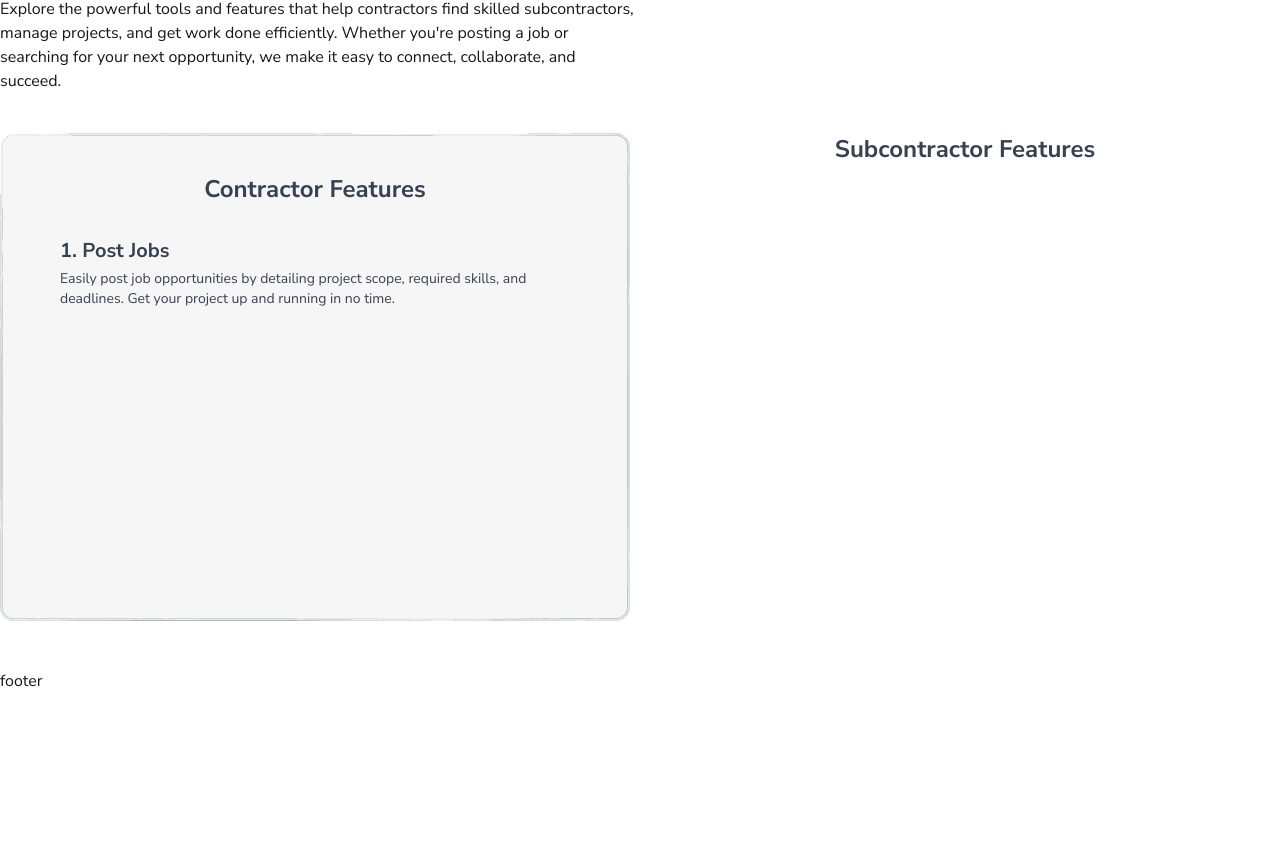
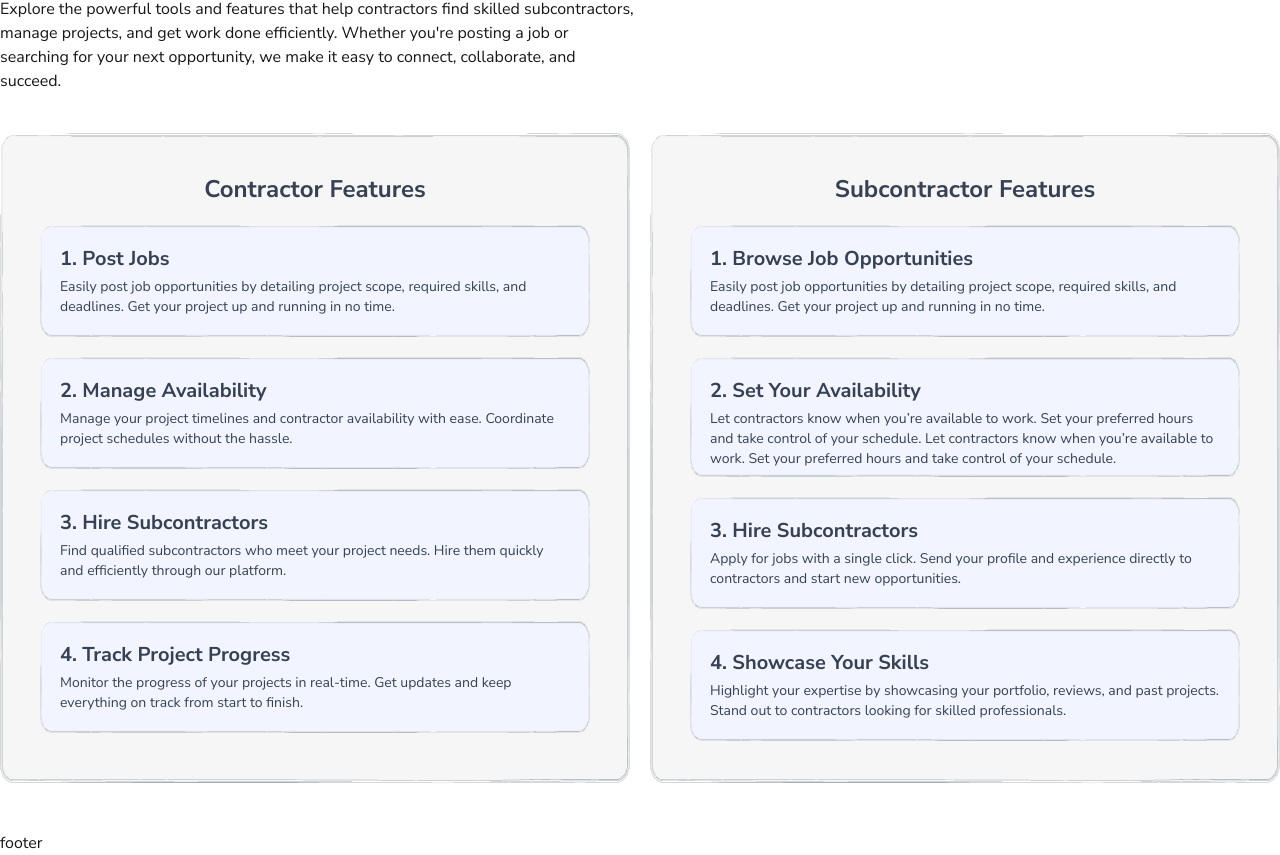
Before and after one commit to sparktechagency/Custom-Website-Spark-flow, a Next.js app: page / in a window 1280 px wide. Shown: the part 3273-4128 px from the top of the page. Before the commit the page ends 3966 px from the top, so only its background shows below. Built offline with nearby package versions, Linux system fonts and the light colour scheme.

Commit message:
add some features

```diff
--- a/src/Components/Home/KeyFeatures.js
+++ b/src/Components/Home/KeyFeatures.js
@@ -9,17 +9,72 @@ const KeyFeatures = () => {
             </div>
             <div className='grid xl:grid-cols-2 gap-5 mt-10'>
                 <div className='relative'>
-                    <img className='relative' src="/Images/Home/keyfeaturesBG.png" alt="" />
+                    <img className='relative h-[830px] w-full lg:h-[650px]' src="/Images/Home/keyfeaturesBG.png" alt="" />
                     <div className='absolute top-0 w-full left-0 p-10 '>
                         <h2 className='text-2xl font-bold text-gray-700 text-center mb-5'>Contractor Features</h2>
-                        <div className='bg-[url("/Images/Home/features-tems-bg.png")] bg-no-repeat object-fill bg-contain  !min-h-48 py-3 px-5'>
-                            <h3 className='text-xl font-bold text-gray-700 mb-1'>1. Post Jobs</h3>
-                            <p className='text-gray-700 text-sm'>Easily post job opportunities by detailing project scope, required skills, and deadlines. Get your project up and running in no time.</p>
+                        <div className='relative my-5'>
+                            <img className='h-40 lg:h-28 w-full' src="/Images/Home/features-tems-bg.png" alt="" />
+                            <div className='absolute top-0 left-0 p-5'>
+                                <h3 className='text-xl font-bold text-gray-700 mb-1'>1. Post Jobs</h3>
+                                <p className='text-gray-700 text-sm'>Easily post job opportunities by detailing project scope, required skills, and deadlines. Get your project up and running in no time.</p>
+                            </div>
+                        </div>
+                        <div className='relative my-5'>
+                            <img className='h-40 lg:h-28 w-full' src="/Images/Home/features-tems-bg.png" alt="" />
+                            <div className='absolute top-0 left-0 p-5'>
+                                <h3 className='text-xl font-bold text-gray-700 mb-1'>2. Manage Availability</h3>
+                                <p className='text-gray-700 text-sm'>Manage your project timelines and contractor availability with ease. Coordinate project schedules without the hassle.</p>
+                            </div>
+                        </div>
+                        <div className='relative my-5'>
+                            <img className='h-40 lg:h-28 w-full' src="/Images/Home/features-tems-bg.png" alt="" />
+                            <div className='absolute top-0 left-0 p-5'>
+                                <h3 className='text-xl font-bold text-gray-700 mb-1'>3. Hire Subcontractors</h3>
+                                <p className='text-gray-700 text-sm'>Find qualified subcontractors who meet your project needs. Hire them quickly and efficiently through our platform.</p>
+                            </div>
+                        </div>
+                        <div className='relative my-5'>
+                            <img className='h-40 lg:h-28 w-full' src="/Images/Home/features-tems-bg.png" alt="" />
+                            <div className='absolute top-0 left-0 p-5'>
+                                <h3 className='text-xl font-bold text-gray-700 mb-1'>4. Track Project Progress</h3>
+                                <p className='text-gray-700 text-sm'>Monitor the progress of your projects in real-time. Get updates and keep everything on track from start to finish.</p>
+                            </div>
                         </div>
                     </div>
                 </div>
-                <div>
-                    <h2 className='text-2xl font-bold text-gray-700 text-center'>Subcontractor Features</h2>
+                <div className='relative'>
+                    <img className='relative h-[830px] w-full lg:h-[650px]' src="/Images/Home/keyfeaturesBG.png" alt="" />
+                    <div className='absolute top-0 w-full left-0 p-10 '>
+                        <h2 className='text-2xl font-bold text-gray-700 text-center mb-5'>Subcontractor Features</h2>
+                        <div className='relative my-5'>
+                            <img className='h-40 lg:h-28 w-full' src="/Images/Home/features-tems-bg.png" alt="" />
+                            <div className='absolute top-0 left-0 p-5'>
+                                <h3 className='text-xl font-bold text-gray-700 mb-1'>1. Browse Job Opportunities</h3>
+                                <p className='text-gray-700 text-sm'>Easily post job opportunities by detailing project scope, required skills, and deadlines. Get your project up and running in no time.</p>
+                            </div>
+                        </div>
+                        <div className='relative my-5'>
+                            <img className='h-40 lg:h-30 w-full' src="/Images/Home/features-tems-bg.png" alt="" />
+                            <div className='absolute top-0 left-0 p-5'>
+                                <h3 className='text-xl font-bold text-gray-700 mb-1'>2. Set Your Availability</h3>
+                                <p className='text-gray-700 text-sm'>Let contractors know when you’re available to work. Set your preferred hours and take control of your schedule. Let contractors know when you’re available to work. Set your preferred hours and take control of your schedule.</p>
+                            </div>
+                        </div>
+                        <div className='relative my-5'>
+                            <img className='h-40 lg:h-28 w-full' src="/Images/Home/features-tems-bg.png" alt="" />
+                            <div className='absolute top-0 left-0 p-5'>
+                                <h3 className='text-xl font-bold text-gray-700 mb-1'>3. Hire Subcontractors</h3>
+                                <p className='text-gray-700 text-sm'>Apply for jobs with a single click. Send your profile and experience directly to contractors and start new opportunities.</p>
+                            </div>
+                        </div>
+                        <div className='relative my-5'>
+                            <img className='h-40 lg:h-28 w-full' src="/Images/Home/features-tems-bg.png" alt="" />
+                            <div className='absolute top-0 left-0 p-5'>
+                                <h3 className='text-xl font-bold text-gray-700 mb-1'>4. Showcase Your Skills</h3>
+                                <p className='text-gray-700 text-sm'>Highlight your expertise by showcasing your portfolio, reviews, and past projects. Stand out to contractors looking for skilled professionals.</p>
+                            </div>
+                        </div>
+                    </div>
                 </div>
             </div>
 
```
